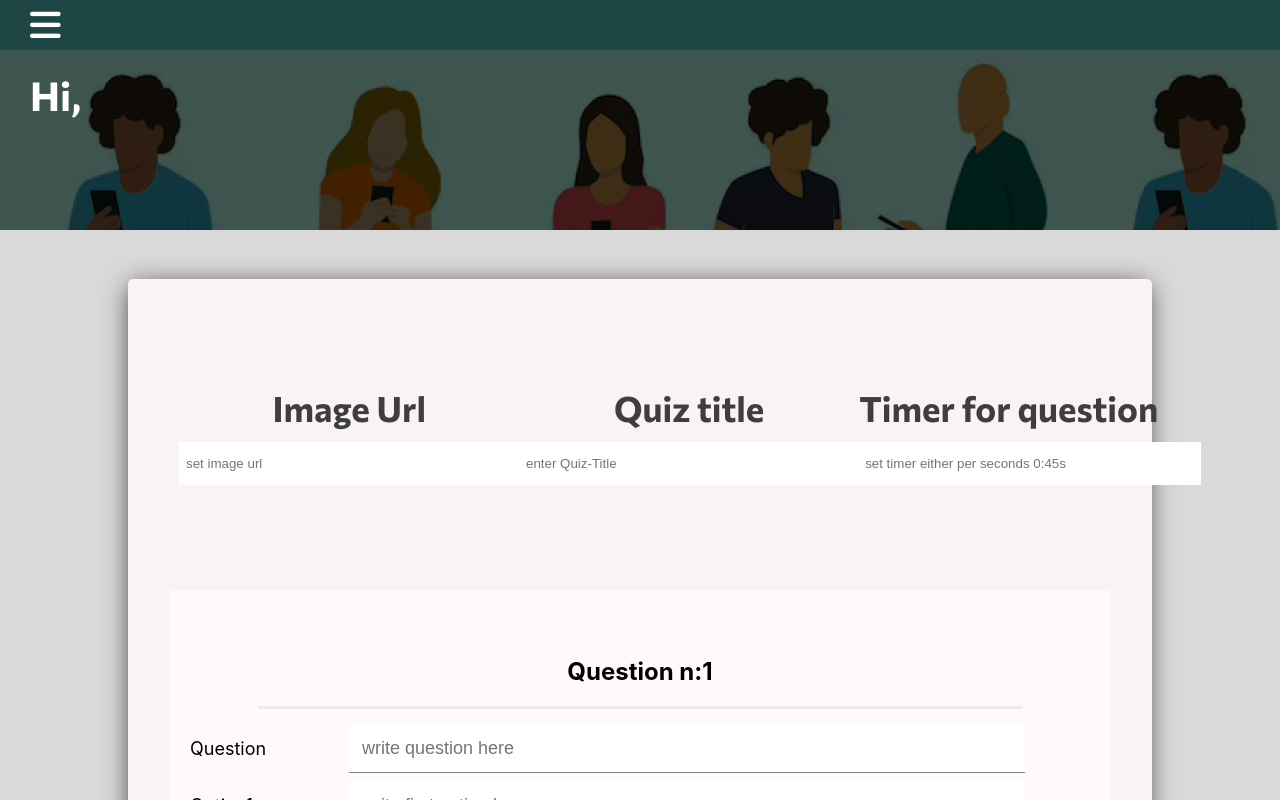
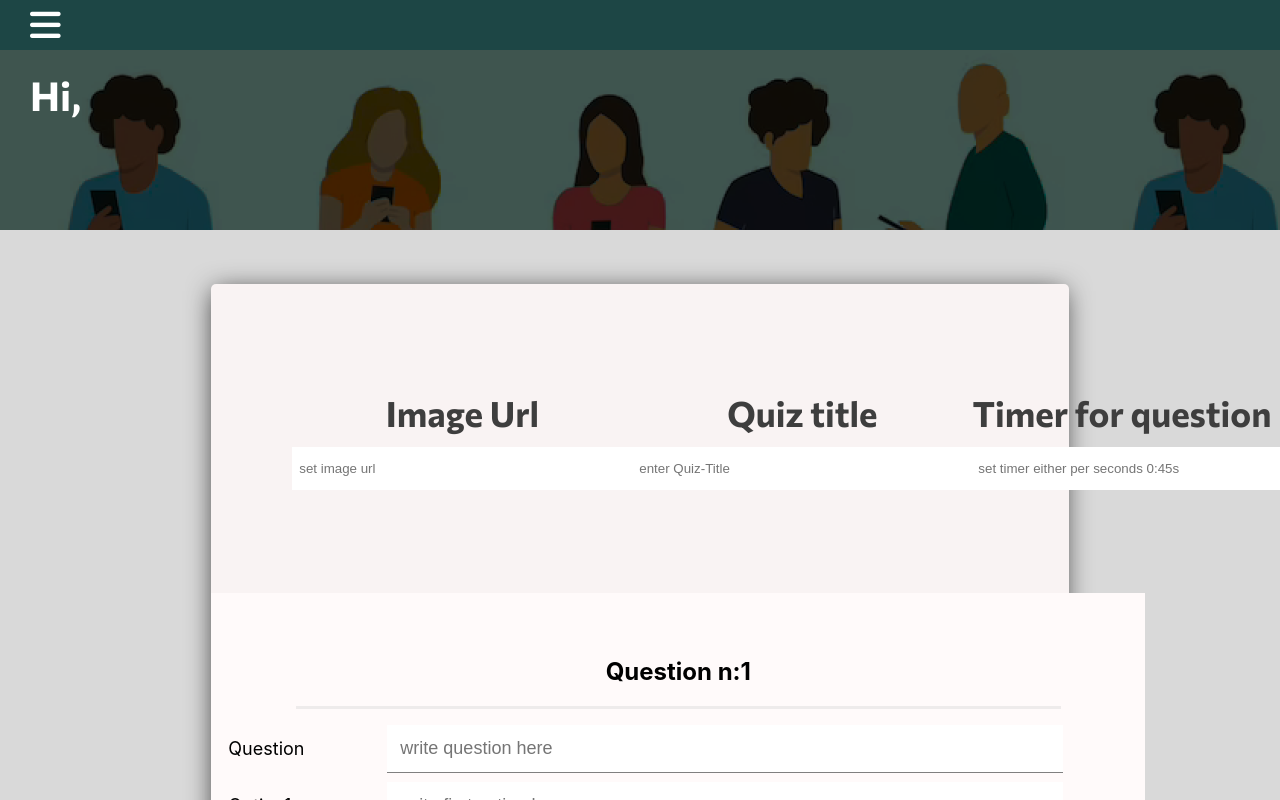
Before and after one commit to clint360/brain-buster-frontend, a React (Create React App) app: page /admin/quizzes in a window 1280 px wide. Shown: the top 800 px of the page. Built offline with nearby package versions, Linux system fonts and the light colour scheme.

Commit message:
create submit button

```diff
--- a/src/view/pages/admin/quizzes/AdminQuizzes.css
+++ b/src/view/pages/admin/quizzes/AdminQuizzes.css
@@ -10,7 +10,7 @@
 }
 
 .admin__container {
-  width: 80%;
+  width: 67%;
   display: flex;
   align-items: center;
   justify-content: center;
```
